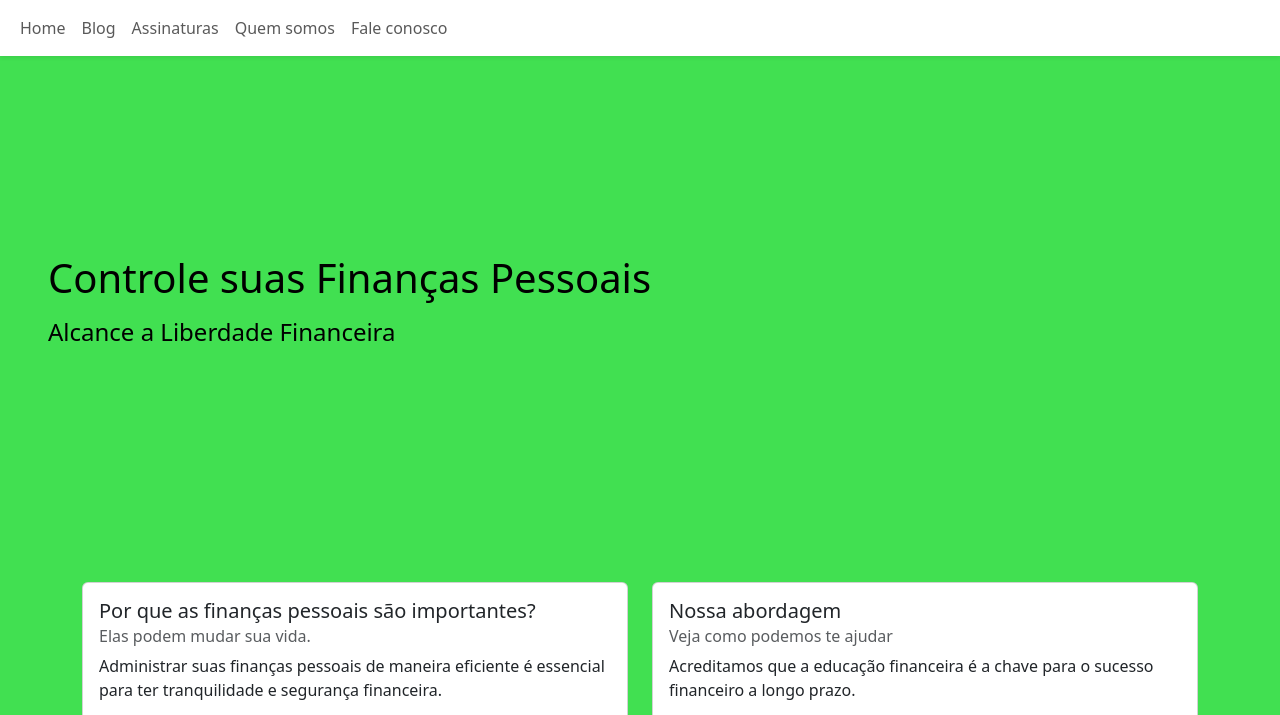
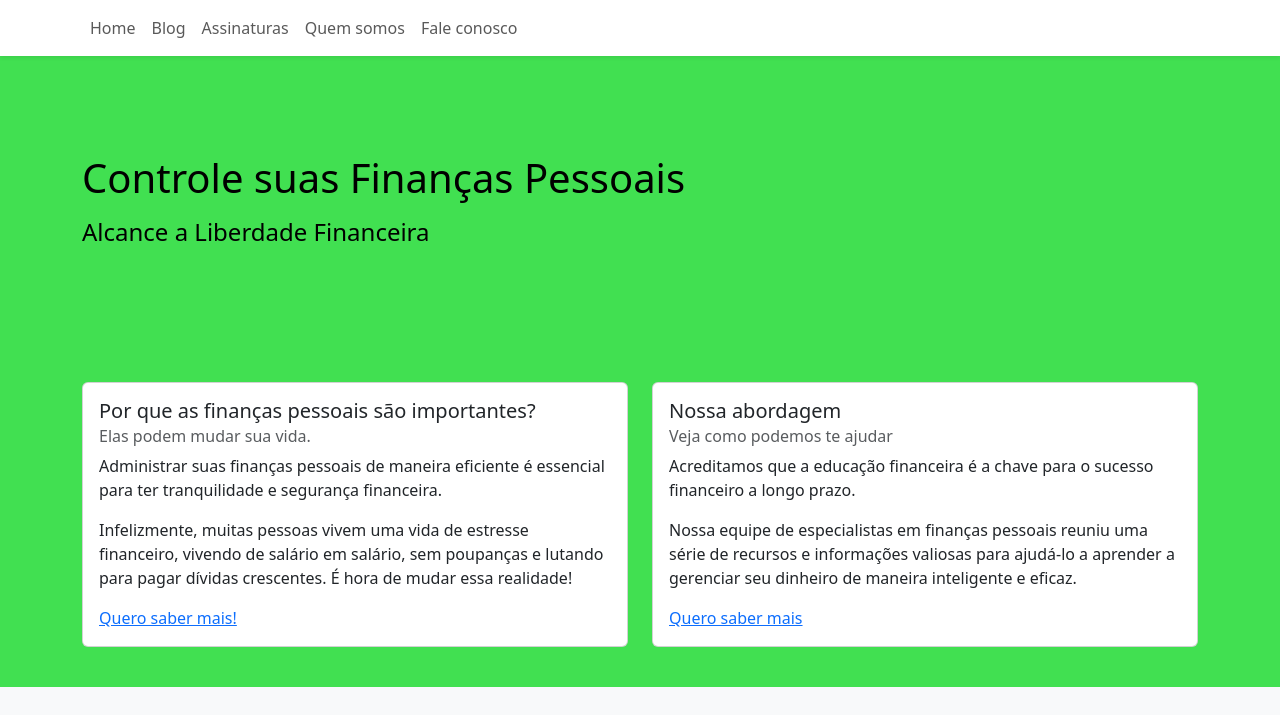
Before and after one commit to itgo-labs/landing-page-financas, a plain HTML site: page bootstrap/index.html in a window 1280 px wide. Shown: the top 715 px of the page. Drawn offline with nearby package versions, Linux system fonts and the light colour scheme.

Commit message:
melhorias no template do bootstrap

```diff
--- a/bootstrap/index.html
+++ b/bootstrap/index.html
@@ -10,7 +10,7 @@
     <header>
       <!-- Navbar -->
       <nav class="navbar navbar-expand-lg navbar-light bg-white fixed-top shadow-sm">
-        <div class="container-fluid">
+        <div class="container">
           <button class="navbar-toggler" type="button" data-bs-toggle="collapse" data-bs-target="#navbarNavDropdown" aria-controls="navbarNavDropdown" aria-expanded="false" aria-label="Toggle navigation">
             <span class="navbar-toggler-icon"></span>
           </button>
@@ -46,12 +46,15 @@
         style="
           background: url('../assets/images/moedas-em-frasco-de-vidro-com-espaco-de-copia.jpg')
             0 -160px;
-          height: 500px;
+          max-height: 500px;
+          min-height: 300px;
           background-size: cover;
+          background-repeat: no-repeat;
+          background-position: center;
           margin-top: 58px;
         "
       >
-        <div class="mask">
+        <div class="mask container">
           <div class="h-100">
             <div class="text-black text-start">
               <h1 class="mb-3">Controle suas Finanças Pessoais</h1>
```
